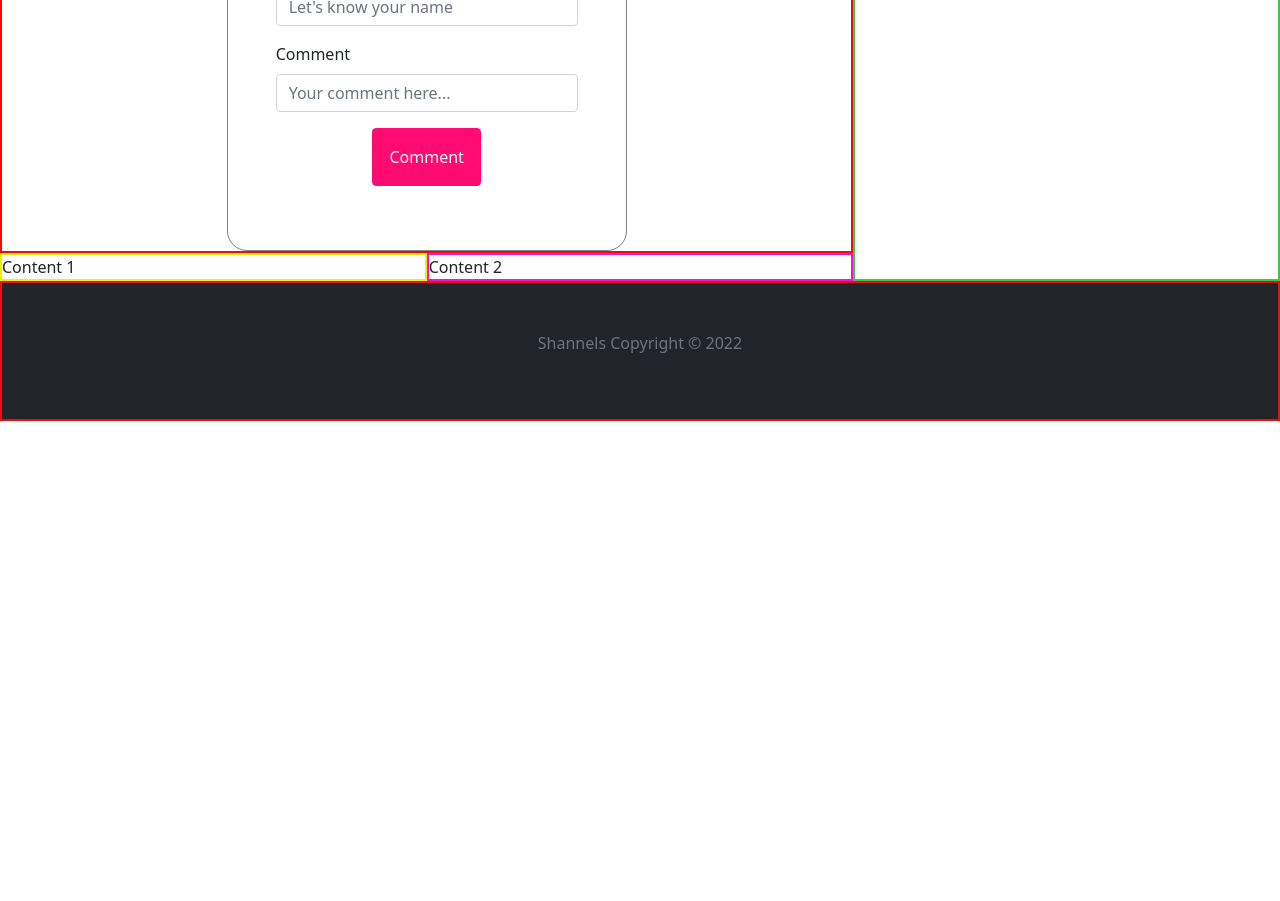
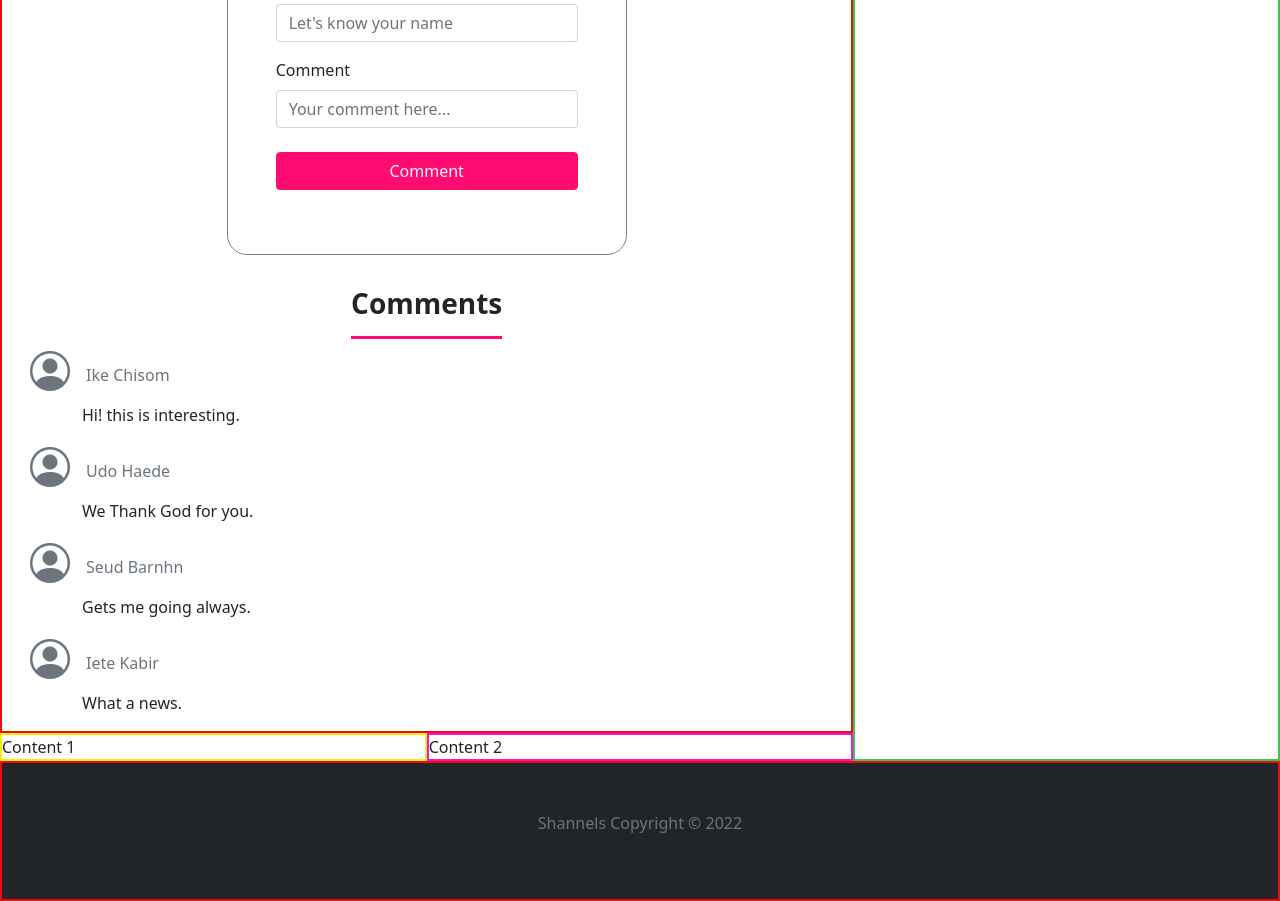
Before and after one commit to kachDev7/shannels, a Next.js app: page /page in a window 1280 px wide. Shown: the part 2000-2901 px from the top of the page. Before the commit the page ends 2421 px from the top, so only its background shows below. Built offline with nearby package versions, Linux system fonts and the light colour scheme.

Commit message:
comment box

```diff
--- a/pages/page.js
+++ b/pages/page.js
@@ -19,6 +19,39 @@ const Page = () => {
             {name: "Seud Barnhn", comment: 'Gets me going always.', id: 3},
             {name: "Iete Kabir", comment: 'What a news.', id: 4}
         ]
+    }
+
+    const Heading = ({ text }) => {
+        return(
+            <div className="container d-flex jac">
+              <h3 className="fw-bold py-3 text-center myboda">{text}</h3>
+            </div>
+        )
+    }
+
+    const Comments = () => {
+        return(
+            <section>
+                <div className="text-center">
+                    <Heading text="Comments" />
+                </div>
+                <div className="container">
+                    {news.comments.map((comment) => {
+                        return(
+                            <div className='container d-flex px-3 comment-box'>
+                                <div className="comment-icon d-flex">
+                                    <i className="bi bi-person-circle h1 text-secondary"></i>
+                                    <p className="text-secondary mb-3 m-3">{comment.name}</p>
+                                </div>
+                                <div className="mx-1">
+                                    <p className="comment-text mx-5">{comment.comment}</p>
+                                </div>
+                            </div>
+                        )
+                    })}
+                </div>
+            </section>
+        )
     }
 
 
@@ -69,22 +102,23 @@ const Page = () => {
                     {/* COMMENTS SECTION */}
                     <section>
                         <div className="container">
-                            <div className="container d-flex jac">
-                                <h3 className="fw-bold py-3 text-center myboda">Let's talk about it!</h3>
-                            </div>
+
+                            <Heading text="Let's talk about it!" />
+
                             <div className="d-flex jac">
-                                <form className='form-width br-20 p-5'>
+                                <form className='form-width br-20 p-5 my-3'>
                                     <label htmlFor="" className='form-label'>Name</label>
                                     <input type="text" className='form-control mb-3 input-width' placeholder="Let's know your name"/>
                                     <label htmlFor="" className='form-label'>Comment</label>
-                                    <input type="text" className='form-control mb-3 input-width' placeholder='Your comment here...' />
-                                    <div className="text-center">
-                                        <button className="btn btn-primary p-3 mb-3  text-light">Comment</button>
+                                    <input type="text" className='form-control mb-3 input-width mb-4' placeholder='Your comment here...' />
+                                    <div className="text-center button">
+                                        <button className="btn btn-primary mb-3  text-light input-width">Comment</button>
                                     </div>
                                 </form>
                             </div>
                         </div>
                     </section>
+                    <Comments />
                 </div>
               </main>
               {/* Page Side Bar Divs */}
--- a/styles/main.scss
+++ b/styles/main.scss
@@ -72,6 +72,10 @@ $link-color: red;
     &width{
         max-width: 500px;
     }
+}
+.button button{
+    display: block;
+    width: 100%;
 }
 
 
@@ -162,6 +166,9 @@ form{
 .form-width{
     min-width: 400px;
 }
+.comment-box{
+    flex-direction: column;
+}
 
 
 
```
Also changed, not shown: styles/main.min.css, 1 other file (tests, documents, lock files or other folders).
